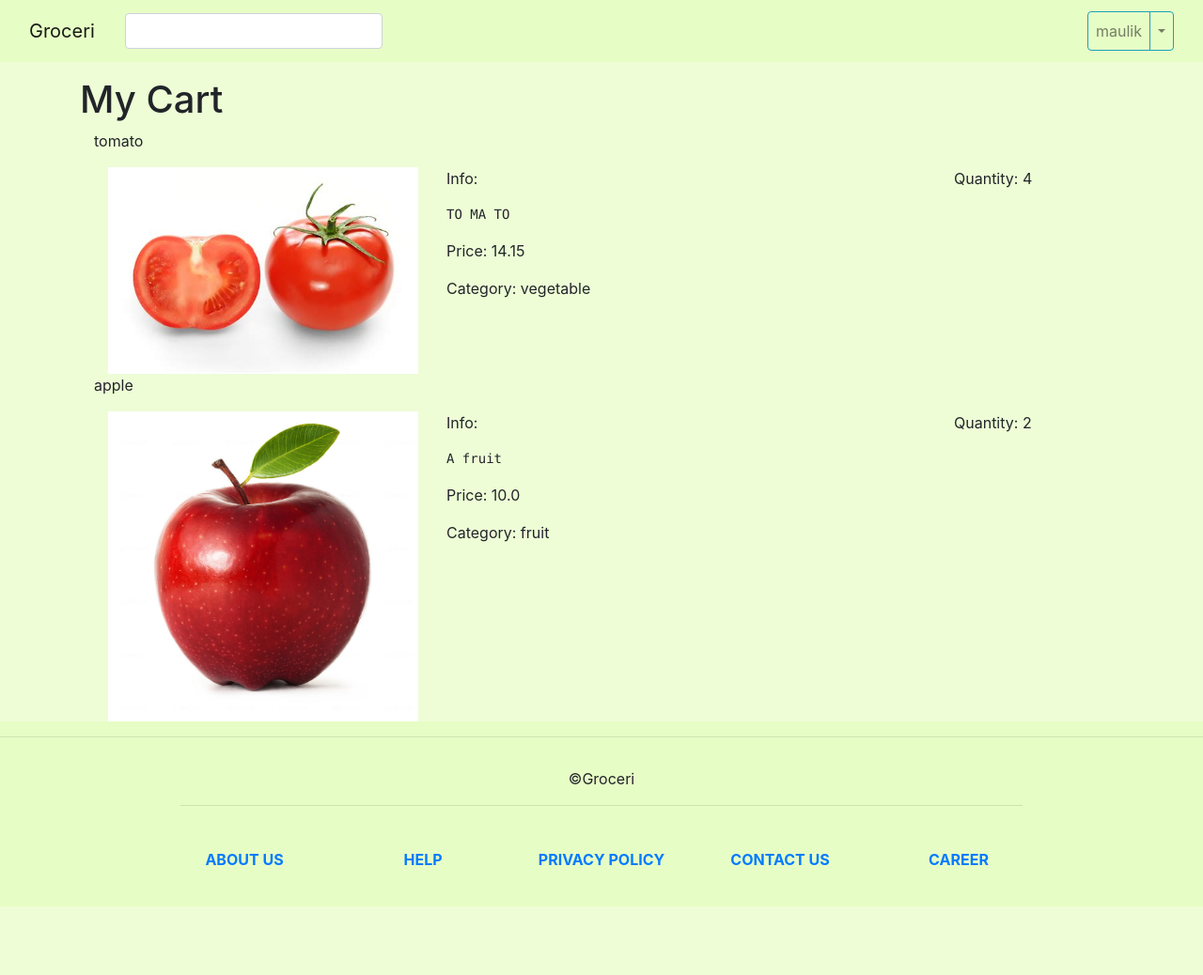
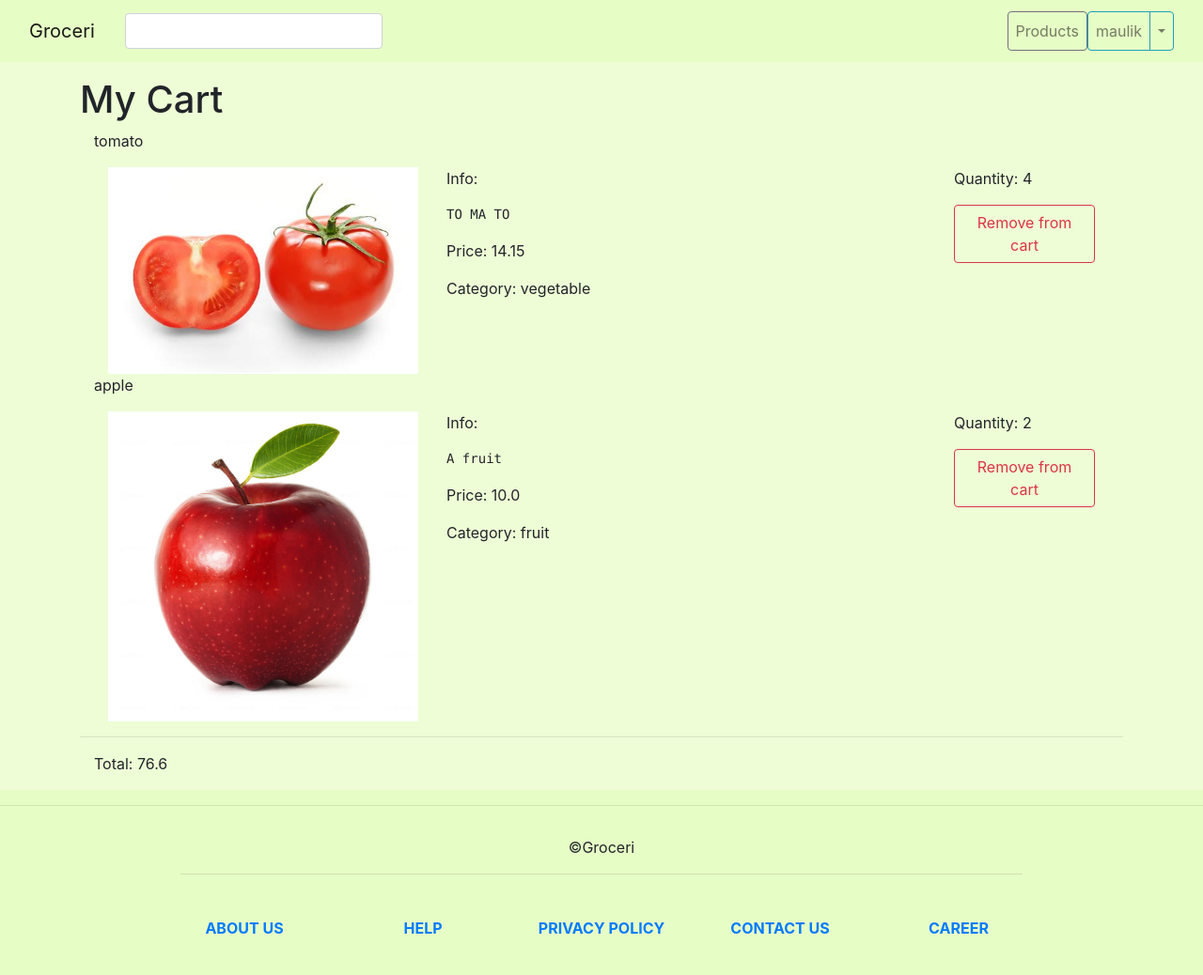
Before and after one commit to maulikchevli/ITA, a Flask app: page /cart/show in a window 1280 px wide. Shown: the whole page at 94% size. Before the commit the page ends 965 px from the top, so only its background shows below. Run offline with Flask 2, Linux system fonts and the light colour scheme; a user stored in the database is signed in; data comes from the database, SQL or seed files in the repository; both versions use the stored data as it was after the commit; some libraries are stand-ins or nearby versions.

Commit message:
Add remove from cart, project

```diff
--- a/project/app.py
+++ b/project/app.py
@@ -136,7 +136,24 @@ def add_to_cart():
 	con.commit()
 	con.close()
 
-	return "success"
+	return redirect(url_for('show_cart'))
+
+@app.route('/cart/remove', methods=["GET","POST"])
+@login_required
+def remove_cart():
+	c_id = request.form["c_id"]
+
+	con = sql.connect('groceri.db')
+	con.row_factory = dict_factory
+	cur = con.cursor()
+
+	con.execute('delete from cart where c_id=?',(c_id,))
+	con.commit()
+	con.close()
+
+	session["flashMsg"] = "Deleted successfully"
+
+	return redirect(url_for('show_cart'))
 
 @app.route('/cart/show')
 @login_required
@@ -149,6 +166,15 @@ def show_cart():
 
 	products = con.execute('select * from cart,products where username=? and cart.pid=products.pid',(username,))
 	products = products.fetchall();
+
+	total_cost = 0
+	for product in products:
+		total_cost += product['price']*product['quantity']
+
+	tmp = products
+	products = {}
+	products["list"] = tmp
+	products["total_cost"] = total_cost
 
 	con.close()
 	print(products)
--- a/project/templates/cart.html
+++ b/project/templates/cart.html
@@ -11,7 +11,7 @@
 	<h1>My Cart</h1>
 
 	<div class="container">
-		{% for product in products %}
+		{% for product in products['list'] %}
 		<div class="container">
 			<div class="row">
 				<p>{{ product["name"] }}</p>
@@ -26,12 +26,21 @@
 
 				<div class="col-sm-2">
 					<p>Quantity: {{ product["quantity"] }}<p>
+					<form method="post" action="{{ url_for('remove_cart') }}">
+						<input style="display:none;" name="c_id" value="{{ product["c_id"] }}">
+						<button type="submit" class="btn btn-outline-danger">Remove from cart</button>
+					</form>
 				</div>
 			</div>
 		</div>
 		{% endfor %}
 	</div>
 
+	<hr>
+	<div class="container">
+		<p>Total: {{ products['total_cost'] }}</p>
+	</div>
+
 {% endblock %}
 
 {% block footer %}
--- a/project/templates/mainHeader.html
+++ b/project/templates/mainHeader.html
@@ -15,6 +15,10 @@
 
 		<ul class="navbar-nav ml-auto">
 				{% if session.username %}
+				<li class="nav-item">
+					<a class="nav-link btn btn-outline-secondary" href="{{ url_for('get_products') }}">Products</a>
+				</li>
+
 				<li class="nav-item dropdown btn-group">
 					<a class="nav-link btn btn-outline-info"
 					   href="">{{ session["username"] }}
--- a/project/templates/search.html
+++ b/project/templates/search.html
@@ -32,8 +32,9 @@
 	</div>
 	</div>
 
+	<br><br><hr>
 	<div class="container">
-		<p>Advanced Search</p>
+		<h2>Advanced Search</h2>
 		<p>options to add to search:</p>
 		<ul>
 			<li>Search by type: type</li>
```
Also changed, not shown: project/groceri.db.
